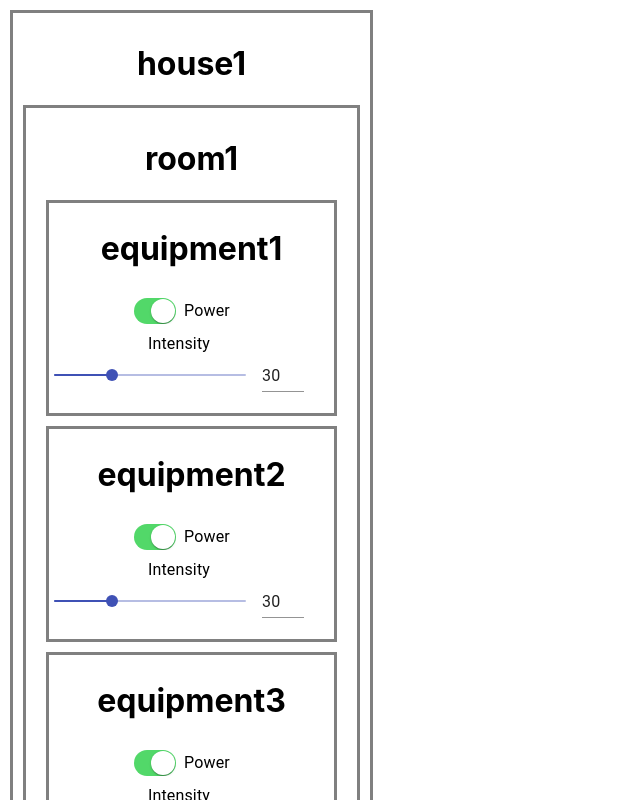
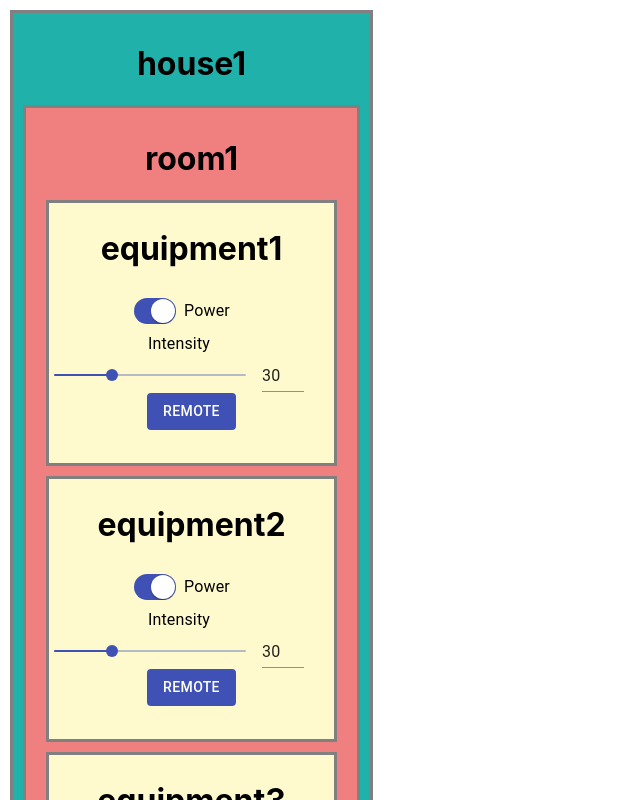
Before and after one commit to s-tushar/buildsec, a React (Create React App) app: page / in a window 1280 px wide. Shown: the top 800 px of the page, without its empty margins (0-640 px from the left). Built offline with nearby package versions, Linux system fonts and the light colour scheme.

Commit message:
added CSS files.

```diff
--- a/src/components/equipment/equipment.css
+++ b/src/components/equipment/equipment.css
@@ -1,7 +1,8 @@
 .equipmentCard{
     width: 275px;
-    height: 200px;
+    height: 250px;
     border: 3px solid grey;
     padding: 5px;
     margin: 10px;
+    background-color: lemonchiffon;
 }
--- a/src/components/equipment/equipment.jsx
+++ b/src/components/equipment/equipment.jsx
@@ -1,6 +1,8 @@
 import React from 'react';
 import AppSwitch from '../../core/switch/switch';
 import AppSlider from '../../core/slider/slider';
+import Button from '@material-ui/core/Button';
+
 import './equipment.css';
 
 export default class Equipment extends React.Component {
@@ -21,6 +23,11 @@
               <AppSwitch/>
               <AppSlider/>
 
+              <Button variant="contained" color="primary" disableElevation>
+                Remote
+              </Button>
+
+
           </div>
       );
     }
--- a/src/components/house/house.css
+++ b/src/components/house/house.css
@@ -5,4 +5,6 @@
     height: fit-content;
     border: 3px solid grey;
     flex: initial;
+    background-color: lightseagreen;
+
 }
--- a/src/components/room/room.css
+++ b/src/components/room/room.css
@@ -4,4 +4,6 @@
     height: fit-content;
     border: 3px solid grey;
     flex: initial;
+    background-color: lightcoral;
+    flex-direction: row;
 }
--- a/src/core/switch/switch.jsx
+++ b/src/core/switch/switch.jsx
@@ -1,6 +1,5 @@
 import React from 'react';
 import { withStyles } from '@material-ui/core/styles';
-//import Switch from '@material-ui/core/Switch';
 import FormControlLabel from '@material-ui/core/FormControlLabel';
 import Switch from '@material-ui/core/Switch';
 
@@ -18,13 +17,13 @@
         transform: 'translateX(16px)',
         color: theme.palette.common.white,
         '& + $track': {
-          backgroundColor: '#52d869',
+          backgroundColor: '#3f51b5',
           opacity: 1,
           border: 'none',
         },
       },
       '&$focusVisible $thumb': {
-        color: '#52d869',
+        color: '#3f51b5',
         border: '6px solid #fff',
       },
     },
```
